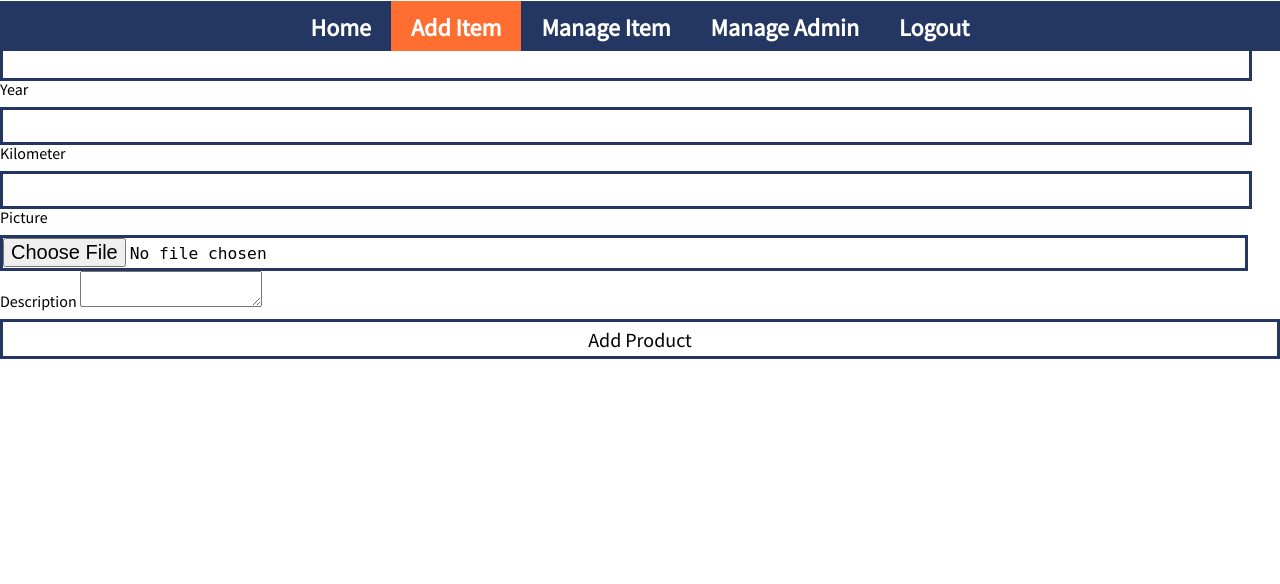
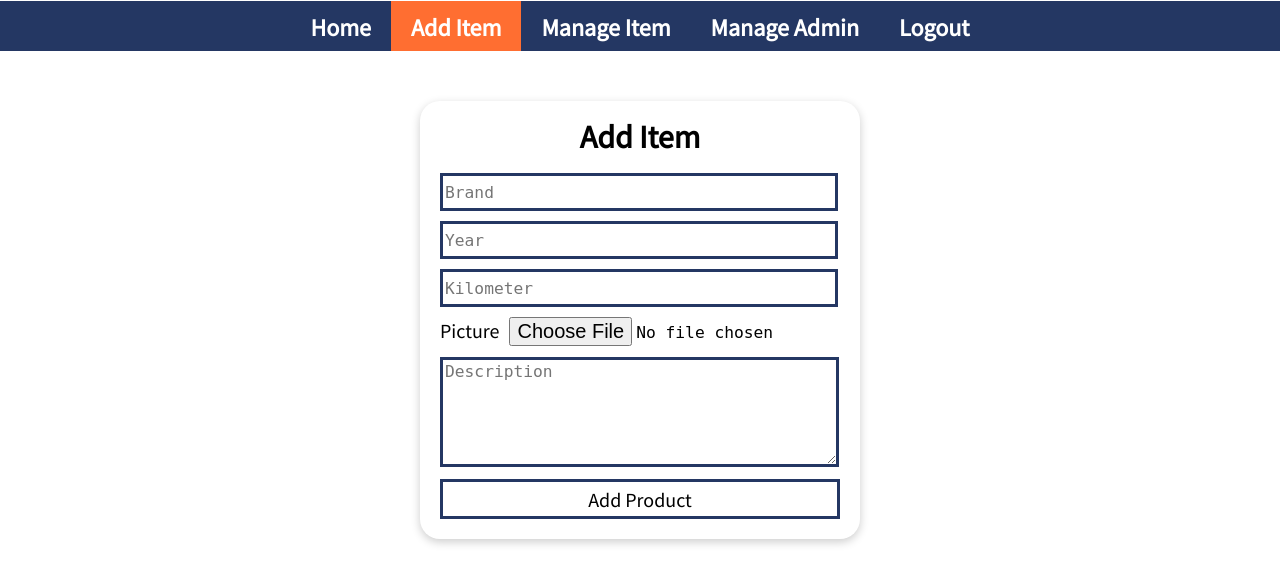
Before and after one commit to abitbored/web-uas-car, a PHP site: page /add-item.php in a window 1280 px wide. Shown: the part 67-651 px from the top of the page. Run offline with PHP 8.4, Linux system fonts and the light colour scheme; the visitor is signed in with stand-in values (Sample User, id 1).

Commit message:
roughly done

```diff
--- a/about.php
+++ b/about.php
@@ -28,7 +28,7 @@
 
     <div class="about-container">
         <div class="img">
-            <img src="img/geralt.jpg" alt="Geralt of Rivia">
+            <img src="img/abi.png" alt="Abimanyu">
         </div>
 
         <div class="content-about">
--- a/add-item.php
+++ b/add-item.php
@@ -42,19 +42,14 @@ if (isset($_POST['add'])) {
     </header>
 
     <div class="add-item-content">
-        <h2>Admin Register</h2>
+        <h2>Add Item</h2>
         <div class="add-item-form-container">
             <form method="POST" action="" enctype="multipart/form-data" autocomplete="off">
-                <label class="form-label">Brand</label>
-                <input type="text" class="form-input" name="brand" required>
-                <label class="form-label">Year</label>
-                <input type="text" class="form-input" name="year" required>
-                <label class="form-label">Kilometer</label>
-                <input type="text" class="form-input" name="kilometer">
-                <label class="form-label">Picture</label>
-                <input type="file" class="form-input" name="imgName" accept="image/*" required>
-                <label class="form-label">Description</label>
-                <textarea name="description" id="desc" maxlength="4096" required></textarea>
+                <input type="text" class="form-input-add" name="brand" required placeholder="Brand">
+                <input type="text" class="form-input-add" name="year" required placeholder="Year">
+                <input type="text" class="form-input-add" name="kilometer" placeholder="Kilometer">
+                <label class="form-label">Picture</label><input type="file" id="pic" class="form-input-add" name="imgName" accept="image/*" required>
+                <textarea name="description" id="desc" maxlength="4096" required placeholder="Description"></textarea>
                 <input type="hidden" name="dateUploaded" value="<?php echo date("d/m/Y") ?>">
                 <input type="submit" class="form-submit" name="add" value="Add Product">
             </form>
--- a/css/style.css
+++ b/css/style.css
@@ -287,3 +287,189 @@ a:active { text-decoration: none; }
 	font-weight: bold;
 	margin-bottom: 10px;
 }
+
+.add-item-content {
+	margin: 100px auto;
+	width: 400px;
+	height: auto;
+	border: #243763;
+	border-style: none;
+	padding: 20px;
+	border-radius: 20px;
+	box-shadow: 0 3px 10px rgb(0 0 0 / 0.2);
+	display: block;
+	justify-content: center;
+}
+
+.add-item-content h2 {
+	text-align: center;
+	font-size: 2em;
+	font-weight: bold;
+	margin-bottom: 10px;
+}
+
+.form-input-add {
+	width: 97%;
+	height: 30px;
+	margin-top: 10px;
+	font-size: 1.25em;
+	border: #243763;
+	border-style: solid;
+	font-family: monospace;
+}
+
+.form-label {
+	font-size: 1.25em;
+
+}
+
+#pic {
+	width: 80%;
+	border-style: none;
+	margin-left: 10px;
+}
+
+#desc {
+	width: 389px;
+	height: 100px;
+	margin-top: 10px;
+	font-size: 1.25em;
+	border: #243763;
+	border-style: solid;
+	font-family: monospace;
+}
+
+.footer {
+	width: 100%;
+    height: 50px;
+    background-color: #243763;
+    display: flex;
+    justify-content: center;
+    position: fixed;
+	bottom: 0;
+	left: 0;
+}
+
+.footer a {
+	margin-top: 15px;
+	text-decoration: none;
+	color: #fff;
+}
+
+.about-container {
+	margin: 100px auto;
+	width: 750px;
+	height: auto;
+	border-style: none;
+	text-align: center;
+}
+
+.img img {
+	border-radius: 50%;
+	box-shadow: 0 3px 10px rgb(0 0 0 / 0.2);
+	width: 300px;
+    height: 300px;
+	margin-bottom: 20px;
+}
+
+.about-container h3 {
+    font-size: 2em;
+    font-weight: bold;
+    margin-bottom: 0px;
+
+}
+
+.about-container p {
+    margin-top: 10px;
+    font-size: 1.7em;
+}
+
+.detail-container {
+	margin: 100px auto;
+	width: 90%;
+	height: auto;
+	padding: 20px;
+	border-radius: 20px;
+	display: flex;
+	justify-content: flex-start;
+}
+
+.detail-image {
+	width: 500px;
+	height: 300px;
+}
+
+.detail-image img {
+	border-radius: 20px;
+	box-shadow: 0 3px 10px rgb(0 0 0 / 0.2);
+	width: 100%;
+    height: auto;
+}
+
+.details {
+	margin-left: 30px;
+	width: 500px;
+}
+
+.detail-title {
+	margin-bottom: 10px;
+}
+
+.detail-title h2 {
+	font-size: 2em;
+	font-weight: bold;
+}
+
+.detail-info span {
+	font-size: 1.25em;
+}
+
+.main {
+	color: #4c74d1;
+}
+
+.detail-description {
+	margin-top: 10px;
+	font-size: 1.25em;
+}
+
+.contact-container {
+	margin-top: -75px;
+	margin-left: 100px;
+	width: 32%;
+	height: auto;
+}
+
+.contact-container h3 {
+	font-size: 1.5em;
+}
+
+.contact-image {
+	width: 100%;
+	text-align: center;
+}
+
+.contact-container img {
+	margin-top: 20px;
+	width: 200px;
+	height: 200px;
+}
+
+.table-container {
+	margin: 100px auto;
+	width: 90%;
+}
+
+.table {
+	border-collapse: collapse;
+	margin-left: auto;
+	margin-right: auto;
+}
+
+th, td{
+	border: 1px solid black;
+}
+
+.table-head th {
+	width: 25%;
+}
--- a/dashboard-admin.php
+++ b/dashboard-admin.php
@@ -37,7 +37,9 @@ if (isset($_POST['logout'])) {
         </nav>
     </header>
 
-    <p>welcome <?php echo $_SESSION['name']; ?></p>
+    <div class="home">
+        <h2>Welcome admin <?php echo strtok($_SESSION['name'], " "); ?>!</h2>
+    </div>
 </body>
 
 </html>
--- a/edit-product.php
+++ b/edit-product.php
@@ -48,7 +48,7 @@ $product = fetch("select * from product where id = '$id'");
     </header>
 
     <div class="add-item-content">
-        <h2>Admin Register</h2>
+        <h2>Edit Product</h2>
         <div class="add-item-form-container">
             <form method="POST" action="" enctype="multipart/form-data" autocomplete="off">
                 <label class="form-label">Brand</label>
--- a/function.php
+++ b/function.php
@@ -7,7 +7,7 @@ function fetch($query)
 
     $result = mysqli_query($connect, $query);
 
-    return $resultRows = mysqli_fetch_assoc($result);
+    return mysqli_fetch_assoc($result);
 }
 
 function fetchMany($tableName, $columnArr, $order, $sort)
--- a/home.php
+++ b/home.php
@@ -30,6 +30,12 @@
         <h2>Buy your dream cars now!</h2>
         <button onclick="document.location='catalog.php'" class="button-home">Catalog</button>
     </div>
+
+    <footer>
+        <div class="footer">
+            <a href="login-admin.php">Admin Login</a>
+        </div>
+    </footer>
 </body>
 
 </html>
```
Also changed, not shown: detail-item.php (+6 -6 lines), manage-item.php (+3 -5 lines), img/1671973366193855683963a849f6628cb.webp (added), img/16719779705647533863a85bf23797f.jpg (added), img/abi.png (added), img/login.svg (added).
